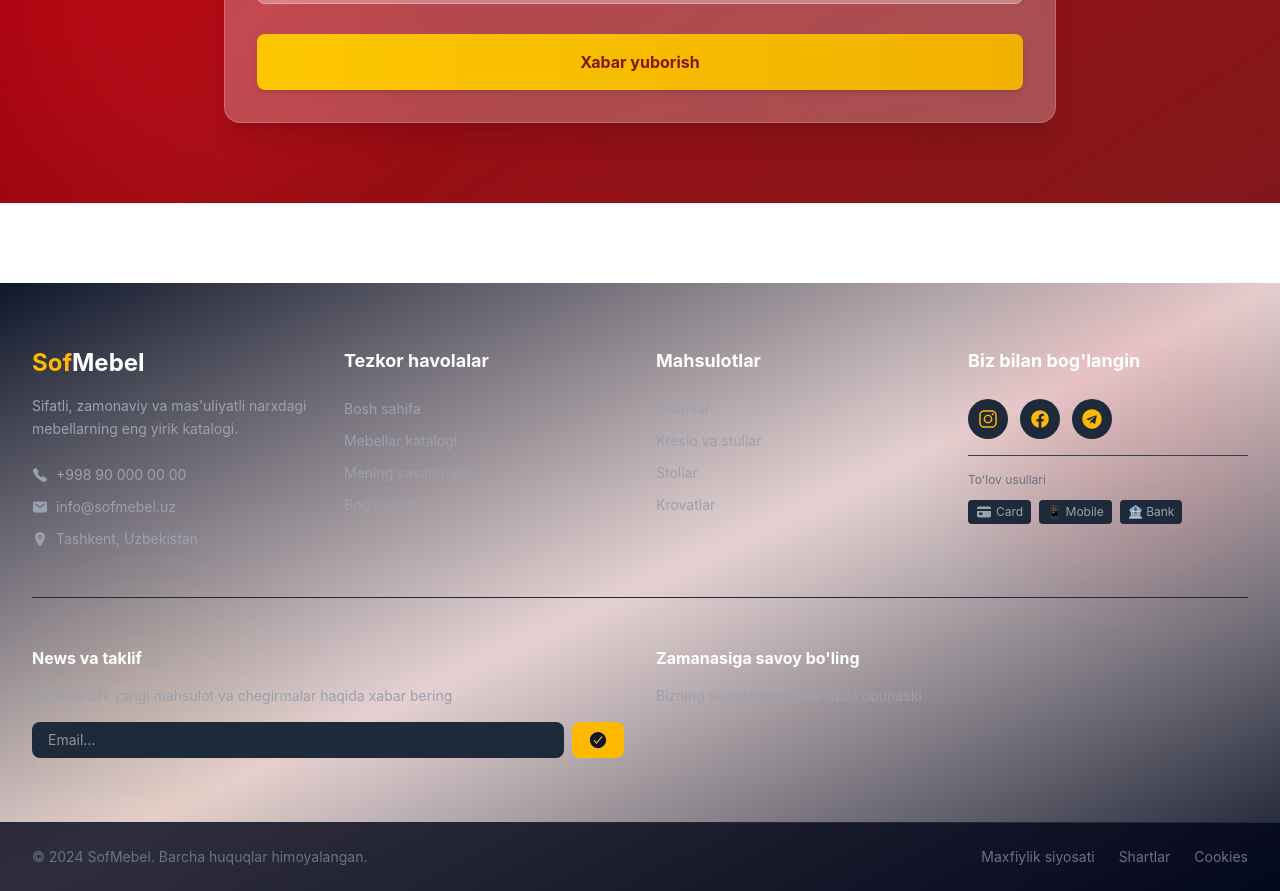
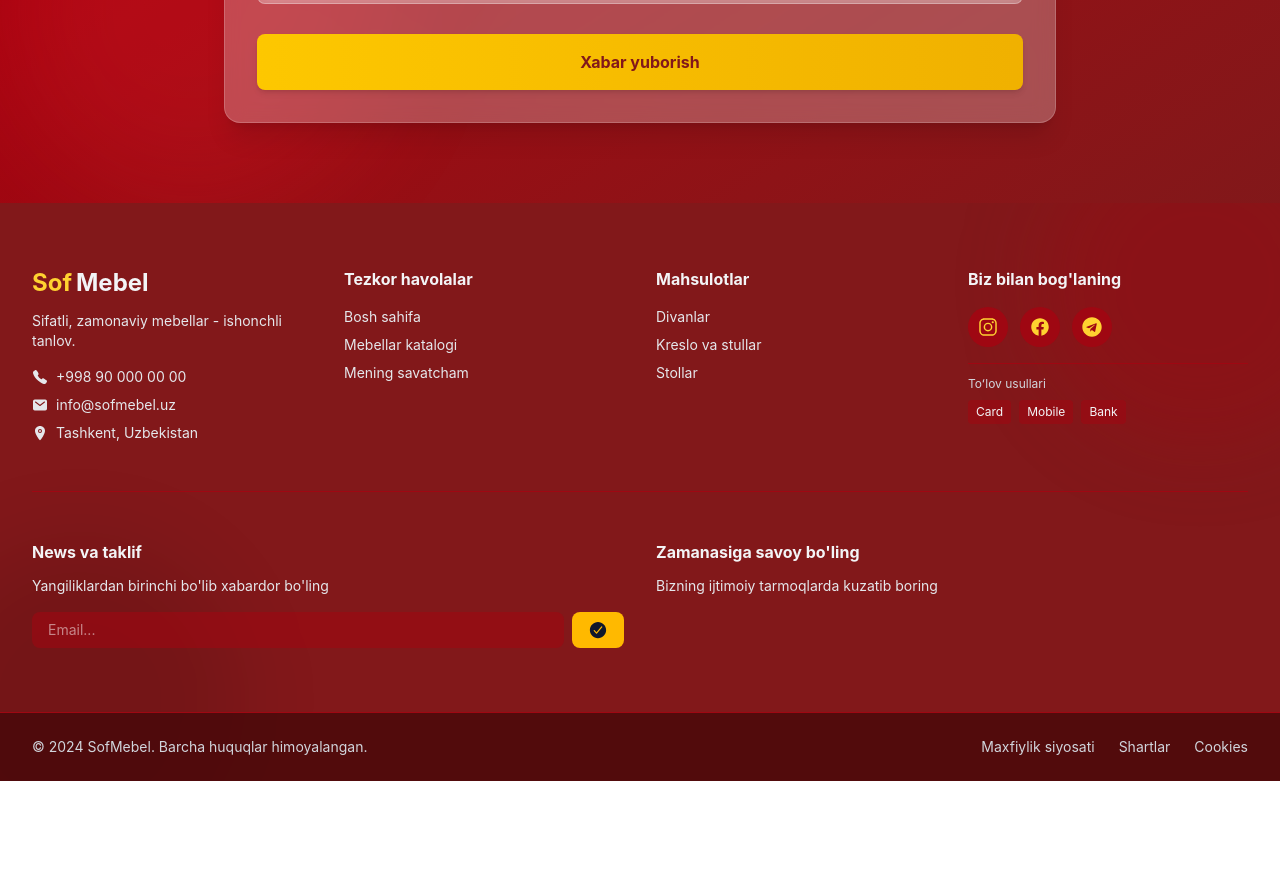
Before and after one commit to webdunyosi/sofmebel, a React (Vite) app: page / in a window 1280 px wide. Shown: the part 4220-5111 px from the top of the page. After the commit the page ends 5001 px from the top, so only its background shows below. Built offline with nearby package versions, Linux system fonts and the light colour scheme.

Commit message:
changed footer

```diff
--- a/src/components/Footer.tsx
+++ b/src/components/Footer.tsx
@@ -13,214 +13,155 @@ import { FaTelegram } from "react-icons/fa"
 
 export const Footer: React.FC = () => {
   return (
-    <footer className="bg-gradient-to-br from-slate-900 via-red-900/20 to-slate-900 text-gray-300 mt-20 relative overflow-hidden">
-      {/* Animated Background Elements */}
-      <div className="absolute top-0 right-0 w-72 h-72 bg-red-500/10 rounded-full blur-3xl animate-pulse-slow"></div>
-      <div
-        className="absolute bottom-0 left-0 w-72 h-72 bg-yellow-500/5 rounded-full blur-3xl animate-pulse-slow"
-        style={{ animationDelay: "1s" }}
-      ></div>
+    <footer className="bg-red-900 text-gray-100 relative overflow-hidden">
+      {/* subtle decorative circles */}
+      <div className="absolute -top-20 -right-20 w-80 h-80 bg-red-800/30 rounded-full blur-2xl"></div>
+      <div className="absolute -bottom-20 -left-20 w-80 h-80 bg-black/10 rounded-full blur-2xl"></div>
 
-      {/* Main Footer */}
       <div className="relative z-10 max-w-7xl mx-auto px-4 sm:px-6 lg:px-8 py-16">
         <div className="grid grid-cols-1 md:grid-cols-2 lg:grid-cols-4 gap-8">
-          {/* Company Info */}
           <div>
-            <h3 className="text-white text-2xl font-bold mb-4">
-              <span className="text-amber-400">Sof</span>
-              <span>Mebel</span>
+            <h3 className="text-2xl font-bold mb-3">
+              <span className="text-amber-300">Sof</span>
+              <span className="ml-1">Mebel</span>
             </h3>
-            <p className="text-sm text-gray-400 mb-6 leading-relaxed">
-              Sifatli, zamonaviy va mas'uliyatli narxdagi mebellarning eng yirik
-              katalogi.
+            <p className="text-sm text-gray-200 mb-4">
+              Sifatli, zamonaviy mebellar - ishonchli tanlov.
             </p>
-            <div className="space-y-3 text-sm">
-              <a
-                href="tel:+998900000000"
-                className="flex items-center gap-2 text-gray-400 hover:text-amber-400 transition"
-              >
-                <IoCall className="w-4 h-4" />
-                <span>+998 90 000 00 00</span>
+            <div className="space-y-2 text-sm text-gray-200">
+              <a href="tel:+998900000000" className="flex items-center gap-2">
+                <IoCall className="w-4 h-4" /> +998 90 000 00 00
               </a>
               <a
                 href="mailto:info@sofmebel.uz"
-                className="flex items-center gap-2 text-gray-400 hover:text-amber-400 transition"
+                className="flex items-center gap-2"
               >
-                <IoMail className="w-4 h-4" />
-                <span>info@sofmebel.uz</span>
+                <IoMail className="w-4 h-4" /> info@sofmebel.uz
               </a>
-              <div className="flex items-center gap-2 text-gray-400">
-                <IoLocation className="w-4 h-4" />
-                <span>Tashkent, Uzbekistan</span>
+              <div className="flex items-center gap-2">
+                <IoLocation className="w-4 h-4" /> Tashkent, Uzbekistan
               </div>
             </div>
           </div>
 
-          {/* Quick Links */}
           <div>
-            <h4 className="text-white text-lg font-bold mb-6">
-              Tezkor havolalar
-            </h4>
-            <ul className="space-y-3 text-sm">
+            <h4 className="font-bold mb-4">Tezkor havolalar</h4>
+            <ul className="space-y-2 text-sm text-gray-200">
               <li>
-                <Link
-                  to="/"
-                  className="text-gray-400 hover:text-amber-400 transition"
-                >
+                <Link to="/" className="hover:underline">
                   Bosh sahifa
                 </Link>
               </li>
               <li>
-                <Link
-                  to="/products"
-                  className="text-gray-400 hover:text-amber-400 transition"
-                >
+                <Link to="/products" className="hover:underline">
                   Mebellar katalogi
                 </Link>
               </li>
               <li>
-                <Link
-                  to="/cart"
-                  className="text-gray-400 hover:text-amber-400 transition"
-                >
+                <Link to="/cart" className="hover:underline">
                   Mening savatcham
                 </Link>
               </li>
+            </ul>
+          </div>
+
+          <div>
+            <h4 className="font-bold mb-4">Mahsulotlar</h4>
+            <ul className="space-y-2 text-sm text-gray-200">
               <li>
-                <a
-                  href="#contact"
-                  className="text-gray-400 hover:text-amber-400 transition"
-                >
-                  Bog'lanish
+                <a href="#sofas" className="hover:underline">
+                  Divanlar
+                </a>
+              </li>
+              <li>
+                <a href="#chairs" className="hover:underline">
+                  Kreslo va stullar
+                </a>
+              </li>
+              <li>
+                <a href="#tables" className="hover:underline">
+                  Stollar
                 </a>
               </li>
             </ul>
           </div>
 
-          {/* Categories */}
           <div>
-            <h4 className="text-white text-lg font-bold mb-6">Mahsulotlar</h4>
-            <ul className="space-y-3 text-sm">
-              <li>
-                <a
-                  href="#sofas"
-                  className="text-gray-400 hover:text-amber-400 transition"
-                >
-                  Divanlar
-                </a>
-              </li>
-              <li>
-                <a
-                  href="#chairs"
-                  className="text-gray-400 hover:text-amber-400 transition"
-                >
-                  Kreslo va stullar
-                </a>
-              </li>
-              <li>
-                <a
-                  href="#tables"
-                  className="text-gray-400 hover:text-amber-400 transition"
-                >
-                  Stollar
-                </a>
-              </li>
-              <li>
-                <a
-                  href="#beds"
-                  className="text-gray-400 hover:text-amber-400 transition"
-                >
-                  Krovatlar
-                </a>
-              </li>
-            </ul>
-          </div>
-
-          {/* Social & Payments */}
-          <div>
-            <h4 className="text-white text-lg font-bold mb-6">
-              Biz bilan bog'langin
-            </h4>
-            <div className="space-y-4">
-              <div className="flex gap-3">
+            <h4 className="font-bold mb-4">Biz bilan bog'laning</h4>
+            <div className="flex gap-3 mb-4">
               <a
                 href="#instagram"
-                  className="w-10 h-10 bg-gray-800 rounded-full flex items-center justify-center text-amber-400 hover:bg-amber-400 hover:text-slate-900 transition"
+                className="w-10 h-10 bg-red-800 rounded-full flex items-center justify-center text-amber-300"
               >
                 <IoLogoInstagram className="w-5 h-5" />
               </a>
               <a
                 href="#facebook"
-                  className="w-10 h-10 bg-gray-800 rounded-full flex items-center justify-center text-amber-400 hover:bg-amber-400 hover:text-slate-900 transition"
+                className="w-10 h-10 bg-red-800 rounded-full flex items-center justify-center text-amber-300"
               >
                 <IoLogoFacebook className="w-5 h-5" />
               </a>
               <a
                 href="#telegram"
-                  className="w-10 h-10 bg-gray-800 rounded-full flex items-center justify-center text-amber-400 hover:bg-amber-400 hover:text-slate-900 transition"
+                className="w-10 h-10 bg-red-800 rounded-full flex items-center justify-center text-amber-300"
               >
                 <FaTelegram className="w-5 h-5" />
               </a>
             </div>
-              <div className="pt-4 border-t border-gray-700">
-                <p className="text-xs text-gray-500 mb-3">Toʻlov usullari</p>
+            <div className="pt-3 border-t border-red-800">
+              <p className="text-xs text-gray-300 mb-2">Toʻlov usullari</p>
               <div className="flex gap-2">
-                  <span className="px-2 py-1 bg-gray-800 rounded text-xs text-gray-400 flex items-center gap-1">
-                    <IoCard className="w-4 h-4" /> Card
+                <span className="px-2 py-1 bg-red-800/60 rounded text-xs">
+                  Card
                 </span>
-                  <span className="px-2 py-1 bg-gray-800 rounded text-xs text-gray-400 flex items-center gap-1">
-                    📱 Mobile
+                <span className="px-2 py-1 bg-red-800/60 rounded text-xs">
+                  Mobile
                 </span>
-                  <span className="px-2 py-1 bg-gray-800 rounded text-xs text-gray-400 flex items-center gap-1">
-                    🏦 Bank
+                <span className="px-2 py-1 bg-red-800/60 rounded text-xs">
+                  Bank
                 </span>
               </div>
             </div>
           </div>
         </div>
-        </div>
 
-        {/* Newsletter */}
-        <div className="grid grid-cols-1 md:grid-cols-2 gap-8 mt-12 pt-12 border-t border-gray-800">
+        <div className="grid grid-cols-1 md:grid-cols-2 gap-8 mt-12 pt-12 border-t border-red-800">
           <div>
-            <h4 className="text-white font-bold mb-4">News va taklif</h4>
-            <p className="text-sm text-gray-400 mb-4">
-              Eng birinchi yangi mahsulot va chegirmalar haqida xabar bering
+            <h4 className="font-bold mb-3">News va taklif</h4>
+            <p className="text-sm text-gray-200 mb-4">
+              Yangiliklardan birinchi bo'lib xabardor bo'ling
             </p>
             <div className="flex gap-2">
               <input
                 type="email"
                 placeholder="Email..."
-                className="flex-1 px-4 py-2 rounded-lg bg-gray-800 text-white focus:outline-none focus:ring-2 focus:ring-amber-400 text-sm"
+                className="flex-1 px-4 py-2 rounded-lg bg-red-800/60 text-white focus:outline-none text-sm"
               />
-              <button className="px-4 py-2 bg-amber-400 text-slate-900 rounded-lg font-bold hover:bg-amber-300 transition flex items-center justify-center">
+              <button className="px-4 py-2 bg-amber-400 text-slate-900 rounded-lg font-bold">
                 <IoCheckmarkCircle className="w-5 h-5" />
               </button>
             </div>
           </div>
           <div className="text-right md:text-left">
-            <h4 className="text-white font-bold mb-4">
-              Zamanasiga savoy bo'ling
-            </h4>
-            <p className="text-sm text-gray-400 mb-4">
-              Bizning social tarmoqlarimizda obunaski
+            <h4 className="font-bold mb-3">Zamanasiga savoy bo'ling</h4>
+            <p className="text-sm text-gray-200">
+              Bizning ijtimoiy tarmoqlarda kuzatib boring
             </p>
           </div>
         </div>
       </div>
 
-      {/* Bottom Footer */}
-      <div className="relative z-10 border-t border-gray-800 bg-slate-950/80 backdrop-blur-sm py-6">
-        <div className="max-w-7xl mx-auto px-4 sm:px-6 lg:px-8 flex flex-col md:flex-row justify-between items-center text-sm text-gray-500">
+      <div className="relative z-10 border-t border-red-800 bg-red-950/80 py-6">
+        <div className="max-w-7xl mx-auto px-4 sm:px-6 lg:px-8 flex flex-col md:flex-row justify-between items-center text-sm text-gray-300">
           <p>&copy; 2024 SofMebel. Barcha huquqlar himoyalangan.</p>
           <div className="flex gap-6 mt-4 md:mt-0">
-            <a href="#privacy" className="hover:text-yellow-400 transition">
+            <a href="#privacy" className="hover:underline">
               Maxfiylik siyosati
             </a>
-            <a href="#terms" className="hover:text-yellow-400 transition">
+            <a href="#terms" className="hover:underline">
               Shartlar
             </a>
-            <a href="#cookies" className="hover:text-yellow-400 transition">
+            <a href="#cookies" className="hover:underline">
               Cookies
             </a>
           </div>
```
Lines whose indentation alone changed are shown as unchanged.
